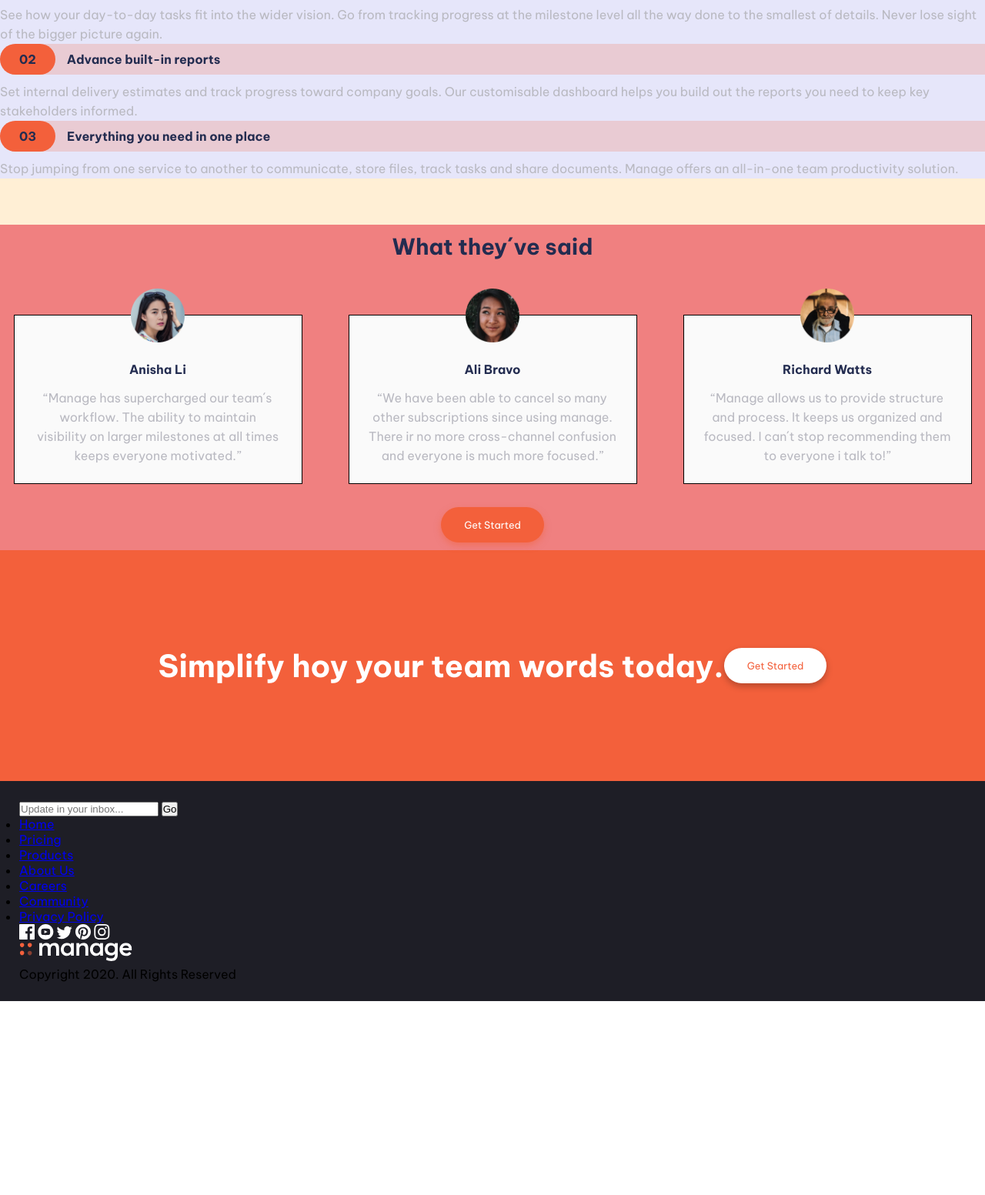
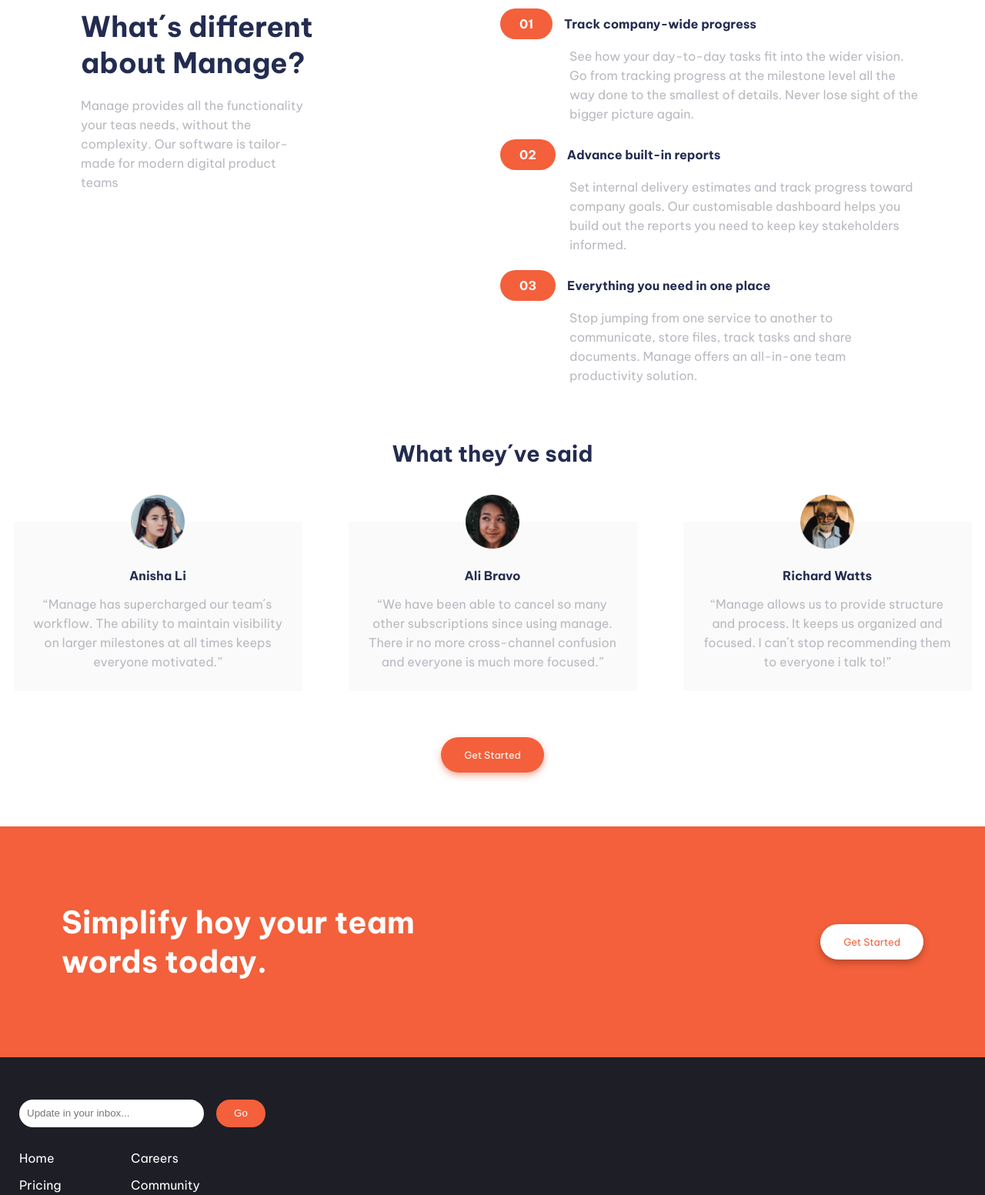
Before and after one commit to Rociojc/Frontend, a plain HTML site: page trabajo_final/Jimenez_Rocio/index.html in a window 1280 px wide. Shown: the part 658-2211 px from the top of the page at 77% size. Before the commit the page ends 1959 px from the top, so only its background shows below. Drawn offline with Linux system fonts and the light colour scheme.

Commit message:
Se termina los estilos para el diseño movil, se incluyen los estilos del desktop en las secciones del header y main

```diff
--- a/trabajo_final/Jimenez_Rocio/css/style.css
+++ b/trabajo_final/Jimenez_Rocio/css/style.css
@@ -35,47 +35,43 @@ body {
 
 /*Estilos del contenedor header*/
 .contenedor-header {
-    background-color: burlywood; /*Quita cuando acabe*/
-
     display: flex;
     justify-content: space-between;
+    align-items: center;
     width: 100%;
     margin-top: 40px;
     padding: 0 30px;
 }
+.contenedor-header__logo {
+    width: 146px;
+    height: 24px;
+}
 .contenedor-nav__lista-items {
     display: none;
 }
-.contenedor-nav__boton {
+.contenedor-header__boton {
     display: none;
 }
 
 /*Estilos del contenedor main*/
-/*Estilos de la primera seccion del main*/
 .contenedor-main {
-    background-color: papayawhip;
-
     width: 100%;
     padding: 50px 0 0;
 }
+/*Estilos de la primera seccion del main*/
 .main-intro {
-    background-color: palegreen; /*Quitar cuando acabe*/
-
     display: flex;
     flex-wrap: wrap;
     justify-content: center;
     gap: 10px;
-
     padding: 10px 25px;
 }
 .main-intro__imagen-graficos {
     width: 320px;
-    border: 1px solid black;
 }
 .main-intro__info {
     width: 320px;
     text-align: center;
-    border: 1px solid black;
 }
 .main-intro__info--titulo {
     font-size: 2.3rem;
@@ -99,8 +95,9 @@ body {
 }
 /*Estilos de la segunda seccion del main*/
 .main-caracteristicas {
-    background-color: lavender; /*Quitar cuando acabe*/
-
+    display: grid;
+    gap: 20px;
+    grid-template-columns: repeat(auto-fit, minmax(min(100%, 500px), 1fr));
     margin-top: 60px;
 }
 .main-caracteristicas__info {
@@ -115,6 +112,7 @@ body {
 }
 .main-caracteristicas__info--parrafo {
     color: var(--Grayish-blue);
+    line-height: 25px;
 }
 .main-caracteristicas__lista--titulo {
     background-color: rgba(242, 97, 59, 0.2);
@@ -130,15 +128,15 @@ body {
     padding: 10px 25px;
     margin-right: 15px;
     border-radius: 30px;
+    color: var(--white);
 }
 .main-caracteristicas__lista--parrafo {
     color: var(--Grayish-blue);
     line-height: 25px;
+    padding: 0 5px;
 }
 /*Estilos de la tercera seccion del main*/
 .main-comentarios {
-    background-color: lightcoral; /*Quitar cuando acabe*/
-
     margin-top: 60px;
     padding: 10px 0;
     text-align: center;
@@ -155,8 +153,6 @@ body {
     gap: 60px;
 }
 .main-comentarios__tarjetas {
-    border: 1px solid black; /*Quitar cuando acabe*/
-
     background-color: var(--light-gray);
     width: 375px;
     height: 220px;
@@ -178,6 +174,9 @@ body {
     color: var(--Grayish-blue);
     line-height: 25px;
 }
+.main-comentarios__boton {
+    margin-top: 60px;
+}
 /*Estilos de la cuarta seccion del main*/
 .main-unirse {
     background-color: var(--bright-red);
@@ -188,6 +187,7 @@ body {
     flex-wrap: wrap;
     justify-content: center;
     align-items: center;
+    margin-top: 60px;
 }
 .main-unirse__texto {
     font-size: 2.5rem;
@@ -206,7 +206,165 @@ body {
 .contenedor-footer {
     background-color: var(--dark-blue);
     padding: 25px;
+    /* display: flex;
+    flex-wrap: wrap;
+    justify-content: center; */
+}
+.contenedor-footer__form {
+    width: 320px;
+    height: 36px;
+    display: flex;
+    justify-content: space-between;
+    margin: 30px 0;
+}
+.contenedor-footer__form--input {
+    width: 75%;
+    padding: 10px;
+    border-radius: 50px;
+    border: none;
+}
+.contenedor-footer__form--boton {
+    background-color: var(--bright-red);
+    width: 20%;
+    padding: 10px;
+    border-radius: 50px;
+    border: none;
+    color: var(--white);
+}
+.contenedor-footer__nav {
+    width: 260px;
+    list-style: none;
+    display: grid;
+    grid-template-columns: repeat(2, 1fr);
+    gap: 15px 30px;
+    margin: 25px 0;
+}
+.contenedor-footer__nav > li > a {
+    text-decoration: none;
+    color: var(--white);
+}
+.contenedor-footer__redes {
+    display: flex;
+    justify-content: space-around;
+    width: 320px;
+    margin: 20px 0;
+}
+.contenedor-footer__redes--iconos {
+    width: 30px;
+    height: 30px;
+}
+.iconos-redes {
+    width: 100%;
 }
 .contenedor-footer__logo {
+    height: 27px;
+    margin: 20px 0;
+}
+.contenedor-footer__derechos-autor {
+    font-size: 0.8rem;
+    color: var(--Grayish-blue);
+}
 
+/*Estilos para dispositivos mayores de 375px*/
+@media (min-width: 376px) {
+    /*Estilos del contenedor header*/
+    .contenedor-header {
+        padding: 0 80px;
+    }
+    .contenedor-nav__icono {
+        display: none;
+    }
+    .contenedor-nav__lista-items {
+        display: flex;
+        gap: 30px;
+        list-style: none;
+        font-size: 0.9rem;
+    }
+    .contenedor-nav__lista-items > li > a {
+        text-decoration: none;
+        color: var(--dark-desaturated-blue);
+    }
+    .contenedor-header__boton {
+        display: inline-block;
+        text-decoration: none;
+        background-color: var(--bright-red);
+        border-radius: 50px;
+        padding: 15px 30px;
+        font-size: 0.8rem;
+        color: var(--white);
+        box-shadow: 0 4px 7px rgba(0, 0, 0, 0.25);
+    }
+
+    /*Estilos del contenedor main*/
+    /*Estilos de la primera seccion del main*/
+    .main-intro {
+        padding: 10px 80px;
+        justify-content: space-between;
+    }
+    .main-intro__imagen-graficos {
+        width: 500px;
+    }
+    .main-intro__info {
+        width: 500px;
+        order: -1;
+    }
+    .main-intro__info--titulo {
+        font-size: 3.6rem;
+        text-align: left;
+    }
+    .main-intro__info--parrafo {
+        text-align: left;
+        font-size: 1.2rem;
+        line-height: 27px;
+        margin-top: 20px;
+    }
+    /*Estilos de la segunda seccion del main*/
+    .main-caracteristicas {
+        padding: 0 80px;
+    }
+    .main-caracteristicas__info {
+        grid-row: 1 / 4;
+        text-align: left;
+    }
+    .main-caracteristicas__info--titulo {
+        width: 80%;
+        font-size: 2.3rem;
+    }
+    .main-caracteristicas__info--parrafo {
+        width: 60%;
+    }
+    .main-caracteristicas__lista--titulo {
+        background-color: transparent;
+    }
+    .main-caracteristicas__lista--parrafo {
+        margin-left: 85px;
+    }
+    /*Estilos de la cuarta seccion del main*/
+    .main-unirse {
+        justify-content: space-between;
+        padding: 0 80px;
+
+    }
+    .main-unirse__texto {
+        width: 500px;
+        text-align: left;
+    }
+
+    /*Estilos del contenedor del footer*/
+    /* .contenedor-footer {
+        justify-content: space-between;
+        padding: 30px 80px;
+    }
+    .contenedor-footer__form {
+        margin: 0;
+    }
+    .contenedor-footer__nav {
+        width: 400px;
+        order: -1;
+        margin: 0;
+    }
+    .contenedor-footer__logo {
+        order: -2;
+        margin: 0;
+    } */
 }
--- a/trabajo_final/Jimenez_Rocio/index.html
+++ b/trabajo_final/Jimenez_Rocio/index.html
@@ -25,8 +25,8 @@
                 <li><a href="#">Careers</a></li>
                 <li><a href="#">Community</a></li>
             </ul>
-            <a class="contenedor-nav__boton" href="#">Get Started</a>
         </nav>
+        <a class="contenedor-header__boton" href="#">Get Started</a>
     </header>
 
     <main class="contenedor-main">
@@ -88,32 +88,32 @@
     <footer class="contenedor-footer">
         <form class="contenedor-footer__form" action="#">
             <input class="contenedor-footer__form--input" type="text" placeholder="Update in your inbox...">
-            <button class="contenedor-footer__form--botn" type="submit" value="go">Go</button>
+            <button class="contenedor-footer__form--boton" type="submit" value="go">Go</button>
         </form>
         <ul class="contenedor-footer__nav">
             <li><a href="#">Home</a></li>
+            <li><a href="#">Careers</a></li>
             <li><a href="#">Pricing</a></li>
+            <li><a href="#">Community</a></li>
             <li><a href="#">Products</a></li>
+            <li><a href="#">Privacy Policy</a></li>
             <li><a href="#">About Us</a></li>
-            <li><a href="#">Careers</a></li>
-            <li><a href="#">Community</a></li>
-            <li><a href="#">Privacy Policy</a></li>
         </ul>
         <div class="contenedor-footer__redes">
             <i class="contenedor-footer__redes--iconos">
-                <img src="./img/icon-facebook.svg" alt="icono-facebook">
+                <img class="iconos-redes" src="./img/icon-facebook.svg" alt="icono-facebook">
             </i>
             <i class="contenedor-footer__redes--iconos">
-                <img src="./img/icon-youtube.svg" alt="icon-youtube">
+                <img class="iconos-redes" src="./img/icon-youtube.svg" alt="icon-youtube">
             </i>
             <i class="contenedor-footer__redes--iconos">
-                <img src="./img/icon-twitter.svg" alt="icon-twitter">
+                <img class="iconos-redes" src="./img/icon-twitter.svg" alt="icon-twitter">
             </i>
             <i class="contenedor-footer__redes--iconos">
-                <img src="./img/icon-pinterest.svg" alt="icon-pinterest">
+                <img class="iconos-redes" src="./img/icon-pinterest.svg" alt="icon-pinterest">
             </i>
             <i class="contenedor-footer__redes--iconos">
-                <img src="./img/icon-instagram.svg" alt="icon-instagram">
+                <img class="iconos-redes" src="./img/icon-instagram.svg" alt="icon-instagram">
             </i>
         </div>
         <img class="contenedor-footer__logo" src="./img/Logo_blanco.svg" alt="imagen-logo">
```
